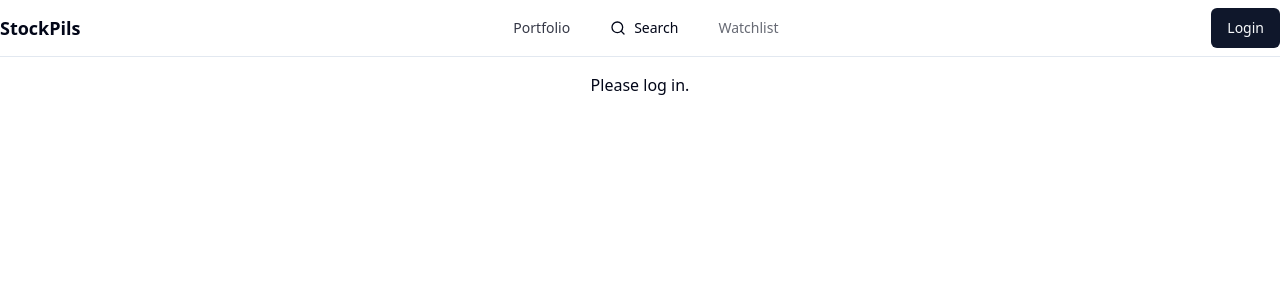
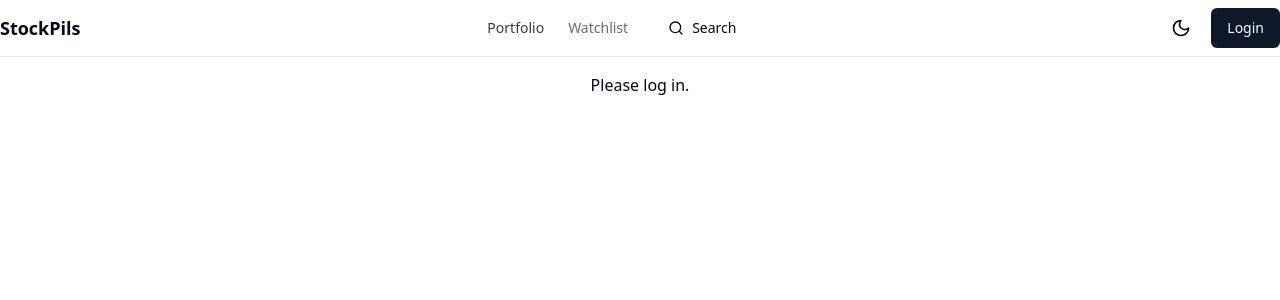
Before and after one commit to swapnanil1/EB-Stock-Market-Dashboard, a React (Vite) app: page /watchlist in a window 1280 px wide. Shown: the top 300 px of the page. Built offline with nearby package versions, Linux system fonts and the light colour scheme.

Commit message:
feat(darkmode): basic darkmode toggle

```diff
--- a/src/App.tsx
+++ b/src/App.tsx
@@ -1,3 +1,4 @@
+import { useEffect, useState } from "react"; // 1. Import hooks
 import { BrowserRouter, Route, Routes } from "react-router-dom";
 import { Header } from "./components/layout/Header";
 import { AuthProvider } from "./context/AuthContext";
@@ -5,16 +6,26 @@ import { LoginPage } from "./pages/LoginPage";
 import { PortfolioPage } from "./pages/Portfolio";
 import { WatchlistPage } from "./pages/WatchlistPage";
 
+export type Theme = "light" | "dark";
+
 export default function App() {
+	const [theme, setTheme] = useState<Theme>("light");
+
+	useEffect(() => {
+		const root = window.document.documentElement;
+		root.classList.remove("light", "dark");
+		root.classList.add(theme);
+	}, [theme]);
+
 	return (
 		<AuthProvider>
 			<BrowserRouter>
-				<Header />
+				<Header theme={theme} setTheme={setTheme} />
 				<main>
 					<Routes>
 						<Route path="/" element={<PortfolioPage />} />
+						<Route path="/watchlist" element={<WatchlistPage />} />
 						<Route path="/login" element={<LoginPage />} />
-						<Route path="/watchlist" element={<WatchlistPage />} />
 					</Routes>
 				</main>
 			</BrowserRouter>
--- a/src/components/layout/Header.tsx
+++ b/src/components/layout/Header.tsx
@@ -1,11 +1,79 @@
 import { useState } from "react";
 import { Link, useNavigate } from "react-router-dom";
+import type { Theme } from "../../App";
 import { useAuth } from "../../context/AuthContext";
 import { TransactionForm } from "../stocks/TransactionForm";
 import { Button } from "../ui/Button";
 import { Dialog } from "../ui/Dialog";
 
-export function Header() {
+interface HeaderProps {
+	theme: Theme;
+	setTheme: (theme: Theme) => void;
+}
+
+// --- Inline SVG Icons ---
+const SunIcon = () => (
+	<svg
+		xmlns="http://www.w3.org/2000/svg"
+		width="24"
+		height="24"
+		viewBox="0 0 24 24"
+		fill="none"
+		stroke="currentColor"
+		strokeWidth="2"
+		strokeLinecap="round"
+		strokeLinejoin="round"
+		className="h-5 w-5"
+	>
+		<title>Light Mode</title>
+		<circle cx="12" cy="12" r="4" />
+		<path d="M12 2v2" />
+		<path d="M12 20v2" />
+		<path d="m4.93 4.93 1.41 1.41" />
+		<path d="m17.66 17.66 1.41 1.41" />
+		<path d="M2 12h2" />
+		<path d="M20 12h2" />
+		<path d="m6.34 17.66-1.41 1.41" />
+		<path d="m19.07 4.93-1.41 1.41" />
+	</svg>
+);
+const MoonIcon = () => (
+	<svg
+		xmlns="http://www.w3.org/2000/svg"
+		width="24"
+		height="24"
+		viewBox="0 0 24 24"
+		fill="none"
+		stroke="currentColor"
+		strokeWidth="2"
+		strokeLinecap="round"
+		strokeLinejoin="round"
+		className="h-5 w-5"
+	>
+		<title>Dark Mode</title>
+		<path d="M12 3a6 6 0 0 0 9 9 9 9 0 1 1-9-9Z" />
+	</svg>
+);
+const SearchIcon = () => (
+	<svg
+		xmlns="http://www.w3.org/2000/svg"
+		width="24"
+		height="24"
+		viewBox="0 0 24 24"
+		fill="none"
+		stroke="currentColor"
+		strokeWidth="2"
+		strokeLinecap="round"
+		strokeLinejoin="round"
+		className="h-4 w-4 mr-2"
+	>
+		<title>Search</title>
+		<path d="m21 21-4.34-4.34" />
+		<circle cx="11" cy="11" r="8" />
+	</svg>
+);
+
+export function Header({ theme, setTheme }: HeaderProps) {
 	const { isAuthenticated, logout } = useAuth();
 	const navigate = useNavigate();
 	const [isDialogOpen, setIsDialogOpen] = useState(false);
@@ -33,25 +101,6 @@ export function Header() {
 							>
 								Portfolio
 							</Link>
-							<Button variant="ghost" onClick={() => setIsDialogOpen(true)}>
-								<svg
-									xmlns="http://www.w3.org/2000/svg"
-									width="24"
-									height="24"
-									viewBox="0 0 24 24"
-									fill="none"
-									stroke="currentColor"
-									strokeWidth="2"
-									strokeLinecap="round"
-									strokeLinejoin="round"
-									className="h-4 w-4 mr-2"
-								>
-									<title>Search</title>
-									<path d="m21 21-4.34-4.34" />
-									<circle cx="11" cy="11" r="8" />
-								</svg>
-								Search
-							</Button>
 							<Link
 								to="/watchlist"
 								className="text-foreground/60 transition-colors hover:text-foreground"
@@ -59,9 +108,19 @@ export function Header() {
 								Watchlist
 							</Link>
 						</nav>
+						<Button variant="ghost" onClick={() => setIsDialogOpen(true)}>
+							<SearchIcon /> Search
+						</Button>
 					</div>
 
-					<div className="flex items-center">
+					<div className="flex items-center gap-x-2">
+						<Button
+							variant="ghost"
+							size="sm"
+							onClick={() => setTheme(theme === "dark" ? "light" : "dark")}
+						>
+							{theme === "dark" ? <SunIcon /> : <MoonIcon />}
+						</Button>
 						{isAuthenticated ? (
 							<Button onClick={handleLogout} variant="ghost">
 								Logout
```
